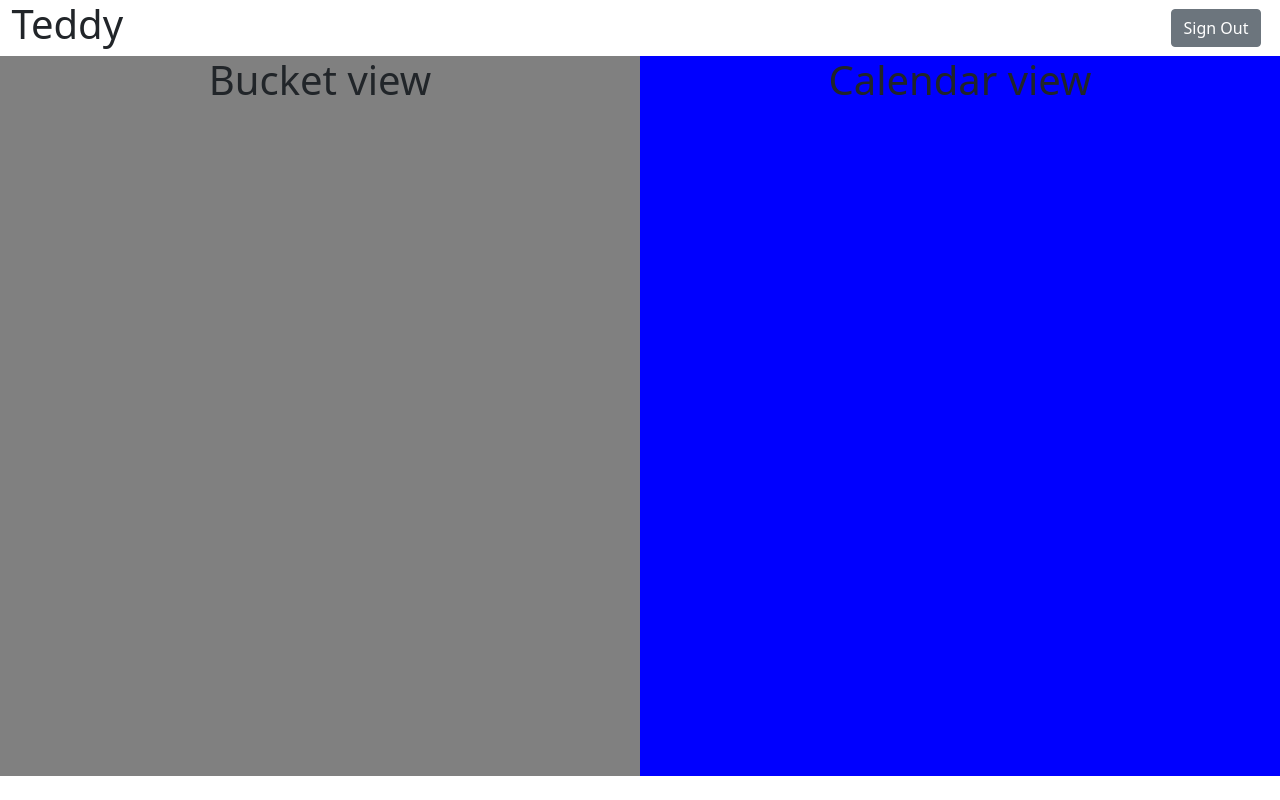
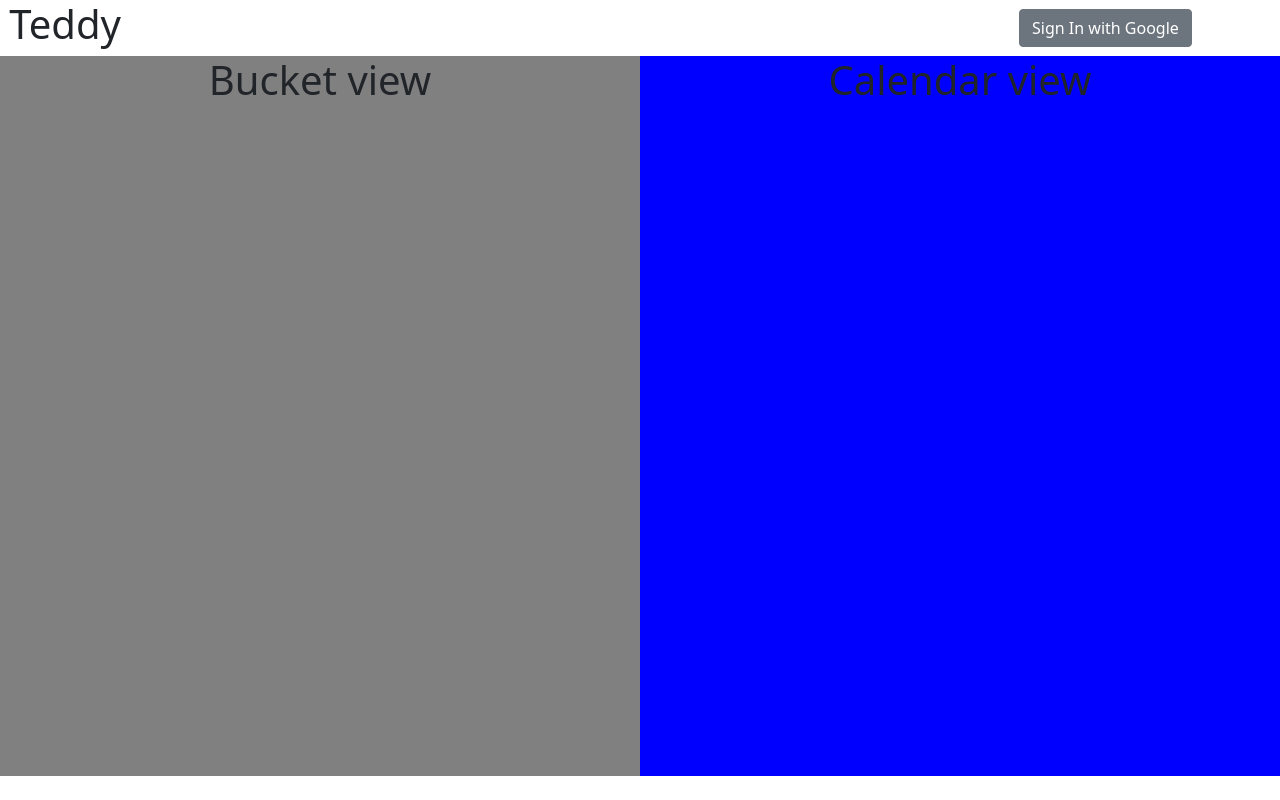
Before and after one commit to yashas-salankimatt/Teddy, a React (Create React App) app in the folder teddy/: page / in a window 1280 px wide. Built offline with nearby package versions, Linux system fonts and the light colour scheme; no server answers.

Commit message:
Sign In functionality working
Completed authentication to register users using sign in with Google and Firebase. Also added a test button to test creating documents inside of our Firestore database.

```diff
--- a/teddy/src/App.js
+++ b/teddy/src/App.js
@@ -1,16 +1,17 @@
 import './App.css';
 import MainPage from './pages/MainPage';
-import SignInPage from './pages/SignInPage';
 import {BrowserRouter as Router, Route} from 'react-router-dom'
+import UserProvider from './providers/UserProvider';
 
 function App() {
   return (
-    <Router>
-      <div className="App">
-        <Route path='/' exact component={MainPage}></Route>
-        <Route path='/signin' component={SignInPage}></Route>
-      </div>
-    </Router>
+    <UserProvider>
+      <Router>
+        <div className="App">
+          <Route path='/' exact component={MainPage}></Route>
+        </div>
+      </Router>
+    </UserProvider>
   );
 }
 
--- /dev/null
+++ b/teddy/src/components/ProfilePanel.css
@@ -0,0 +1,12 @@
+.ProfilePanelWrapper {
+    display: flex;
+    flex-direction: row;
+    align-items: center;
+    justify-content: center;
+}
+
+.GeneralButton {
+    align-items: center;
+    margin-left: 10px;
+    margin-right: 10px;
+}
--- /dev/null
+++ b/teddy/src/components/ProfilePanel.jsx
@@ -0,0 +1,65 @@
+import React, { useState, useContext } from 'react';
+import './ProfilePanel.css';
+import { UserContext } from '../providers/UserProvider';
+import { firestore, signInWithGoogle, signOutWithGoogle } from "../utils/FirebaseConfig";
+
+const testFunc = (user) => {
+    if (user !== null) {
+        const docLoc = "users/" + user.uid;
+        const userRef = firestore.doc(docLoc);
+        const { displayName, uid } = user;
+        try {
+            userRef.set({ displayName, uid });
+            console.log("testLog");
+        } catch (error) {
+            console.error("error creating doc");
+        }
+
+    }
+};
+
+function ProfilePanel(props) {
+    const user = useContext(UserContext);
+
+    if (user !== null) {
+        return (
+            <div className='ProfilePanelWrapper'>
+                <div>
+                    <h4 className="GeneralButton">{user.displayName}</h4>
+                </div>
+                <div>
+                    <button
+                        onClick={() => testFunc(user)}
+                        type="button"
+                        className="GeneralButton btn btn-secondary"
+                    >
+                        Create doc for user
+                    </button>
+                </div>
+                <div>
+                    <button
+                        onClick={signOutWithGoogle}
+                        type="button"
+                        className="GeneralButton btn btn-secondary"
+                    >
+                        Sign Out
+                    </button>
+                </div>
+            </div >
+        );
+    }
+
+    return (
+        <div>
+            <button
+                onClick={signInWithGoogle}
+                type="button"
+                className="GeneralButton btn btn-secondary"
+            >
+                Sign In with Google
+            </button>
+        </div >
+    );
+}
+
+export default ProfilePanel;
--- a/teddy/src/components/login.jsx
+++ /dev/null
@@ -1,43 +0,0 @@
-import React from 'react';
-import { useGoogleLogin, GoogleLogin } from 'react-google-login';
-import { refreshTokenSetup } from '../utils/refreshTokenSetup';
-
-// const clientId = '112181817782-i1th627fbroijbaubi6v8qpj4d4ifd0t.apps.googleusercontent.com';
-const clientId = '112181817782-25lcd3tcchbucd8do9kq20d13q65ht7d.apps.googleusercontent.com';
-
-function Login() {
-    const onSuccess = (res) => {
-        console.log('Login Success: currentUser: ', res.profileObj);
-        refreshTokenSetup(res);
-    };
-
-    const onFailure = (res) => {
-        console.log('Login failed: res:', res);
-    };
-
-    const responseGoogle = (response) => {
-        console.log(response);
-    };
-
-    const { signIn } = useGoogleLogin({
-        onSuccess,
-        onFailure,
-        clientId,
-        isSignedIn: true,
-        accessType: 'offline',
-        cookiePolicy: 'single_host_origin'
-    });
-
-    return (
-        <button onClick={signIn}>Sign In</button>
-        // <GoogleLogin
-        //     clientId="508259565801-ngqqioq0bnsom1efso7r0ttvrntf05hj.apps.googleusercontent.com"
-        //     buttonText="Login"
-        //     onSuccess={responseGoogle}
-        //     onFailure={responseGoogle}
-        //     cookiePolicy={'single_host_origin'}
-        // />
-    );
-}
-
-export default Login;
--- a/teddy/src/components/navbar.css
+++ b/teddy/src/components/navbar.css
@@ -4,7 +4,7 @@
 }
 
 .TeddyWrapper {
-    flex: 9;
+    flex: 8;
     align-items:baseline;
 }
 
@@ -13,8 +13,8 @@
     margin-left: 1%;
 }
 
-.SignOutButton {
-    flex: 1;
+.ProfilePanel {
+    flex: 3;
     display: flex;
     align-items: center;
     justify-content: center;
--- a/teddy/src/components/navbar.jsx
+++ b/teddy/src/components/navbar.jsx
@@ -1,20 +1,15 @@
-import React from 'react';
+import React, { useContext } from 'react';
 import './navbar.css';
-import { Link, Redirect } from 'react-router-dom';
+import ProfilePanel from './ProfilePanel';
 
 function Navbar(props) {
-
-    const onSignOut = () => {
-        console.log("Entered function");
-    };
-
     return (
         <div className="NavbarWrapper">
             <div className="TeddyWrapper">
                 <h1 className="TeddyHeader">Teddy</h1>
             </div>
-            <div className="SignOutButton">
-                <Link type="button" class="btn btn-secondary" onClick={onSignOut} to='/signin' >Sign Out</Link>
+            <div className="ProfilePanel">
+                <ProfilePanel></ProfilePanel>
             </div>
         </div >
     );
--- a/teddy/src/pages/SignInPage.jsx
+++ /dev/null
@@ -1,15 +0,0 @@
-import React from 'react';
-import { Link } from 'react-router-dom';
-import Login from '../components/login';
-
-function SignInPage(props) {
-    return (
-        <div>
-            <h1>Sign In Page</h1>
-            <Login></Login>
-            <Link to='/'>Sign In</Link>
-        </div>
-    );
-}
-
-export default SignInPage;
--- /dev/null
+++ b/teddy/src/providers/UserProvider.jsx
@@ -0,0 +1,26 @@
+import React, { Component, createContext } from "react";
+import { auth } from "../utils/FirebaseConfig";
+
+export const UserContext = createContext({ user: null });
+
+class UserProvider extends Component {
+    state = {
+        user: null
+    };
+
+    componentDidMount = () => {
+        auth.onAuthStateChanged(userAuth => {
+            this.setState({ user: userAuth });
+        });
+    };
+
+    render() {
+        return (
+            <UserContext.Provider value={this.state.user}>
+                {this.props.children}
+            </UserContext.Provider>
+        );
+    }
+}
+
+export default UserProvider;
--- /dev/null
+++ b/teddy/src/utils/FirebaseConfig.js
@@ -0,0 +1,26 @@
+import firebase from "firebase/app";
+import "firebase/auth";
+import "firebase/firestore";
+
+const firebaseConfig = {
+    apiKey: "AIzaSyCdCXBfkNdvHTZHnex5rj2t4kROUX1vYy0",
+    authDomain: "teddy-318720.firebaseapp.com",
+    projectId: "teddy-318720",
+    storageBucket: "teddy-318720.appspot.com",
+    messagingSenderId: "112181817782",
+    appId: "1:112181817782:web:f52522acf47a9acc85d117",
+    measurementId: "G-VHZFGZX8ZQ"
+};
+
+firebase.initializeApp(firebaseConfig);
+export const auth = firebase.auth();
+export const firestore = firebase.firestore();
+
+const provider = new firebase.auth.GoogleAuthProvider();
+export const signInWithGoogle = () => {
+    auth.signInWithPopup(provider);
+};
+
+export const signOutWithGoogle = () => {
+    auth.signOut();
+};
--- a/teddy/src/utils/refreshTokenSetup.jsx
+++ /dev/null
@@ -1,18 +0,0 @@
-export const refreshTokenSetup = (res) => {
-    // timing to renew access token
-    let refreshTiming = (res.tokenObj.expires_in || 3600 - 5 * 60) * 1000;
-
-    const refreshToken = async () => {
-        const newAuthRes = await res.reloadAuthResponse();
-        refreshTiming = (newAuthRes.expires_in || 3600 - 5 * 60) * 1000;
-        console.log('newAuthRes:', newAuthRes);
-
-        console.log('new auth token:', newAuthRes.id_token);
-
-        // setup the other timer after the first one
-        setTimeout(refreshToken, refreshTiming);
-    };
-
-    // setup first refresh timer
-    setTimeout(refreshToken, refreshTiming);
-};
```
